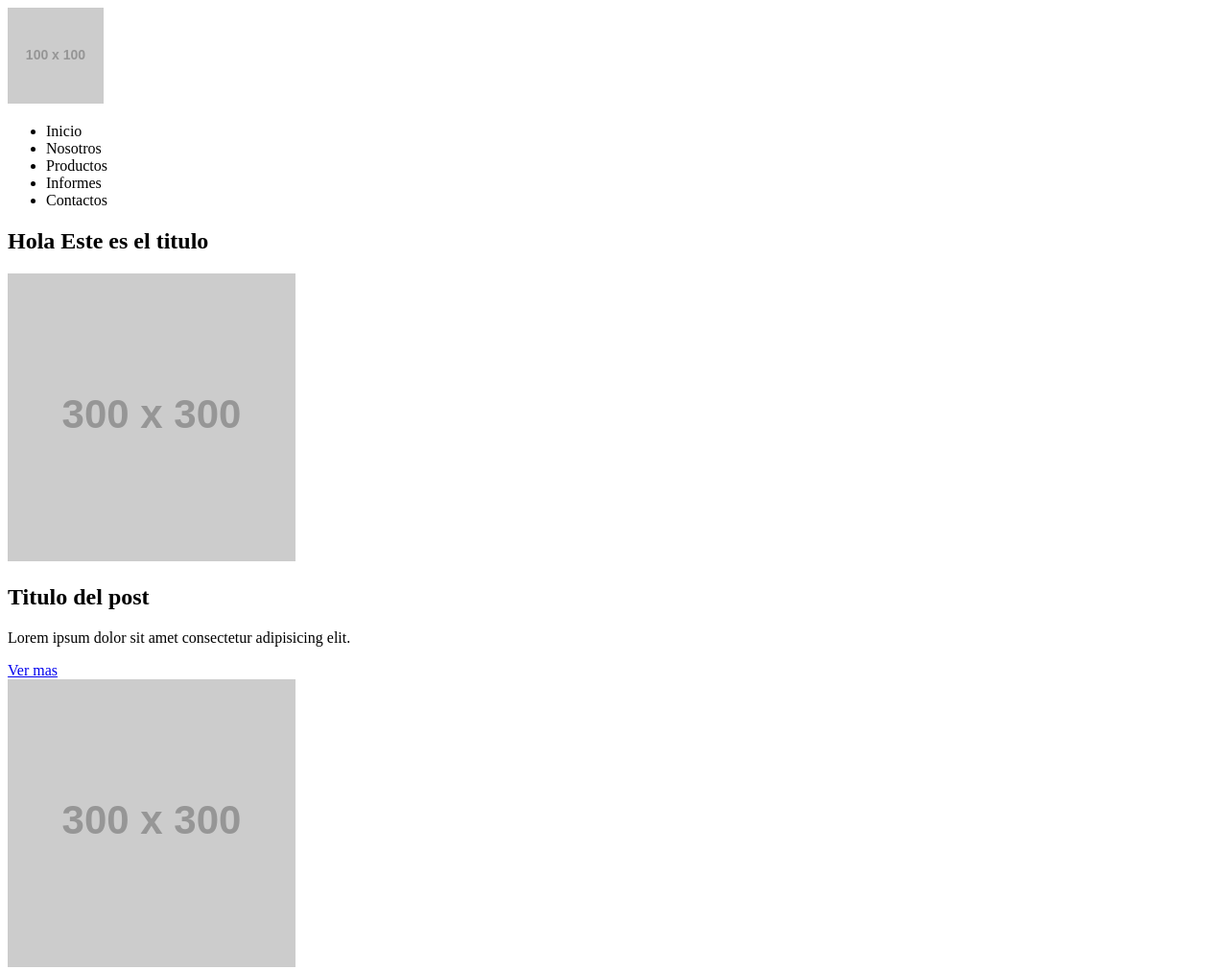
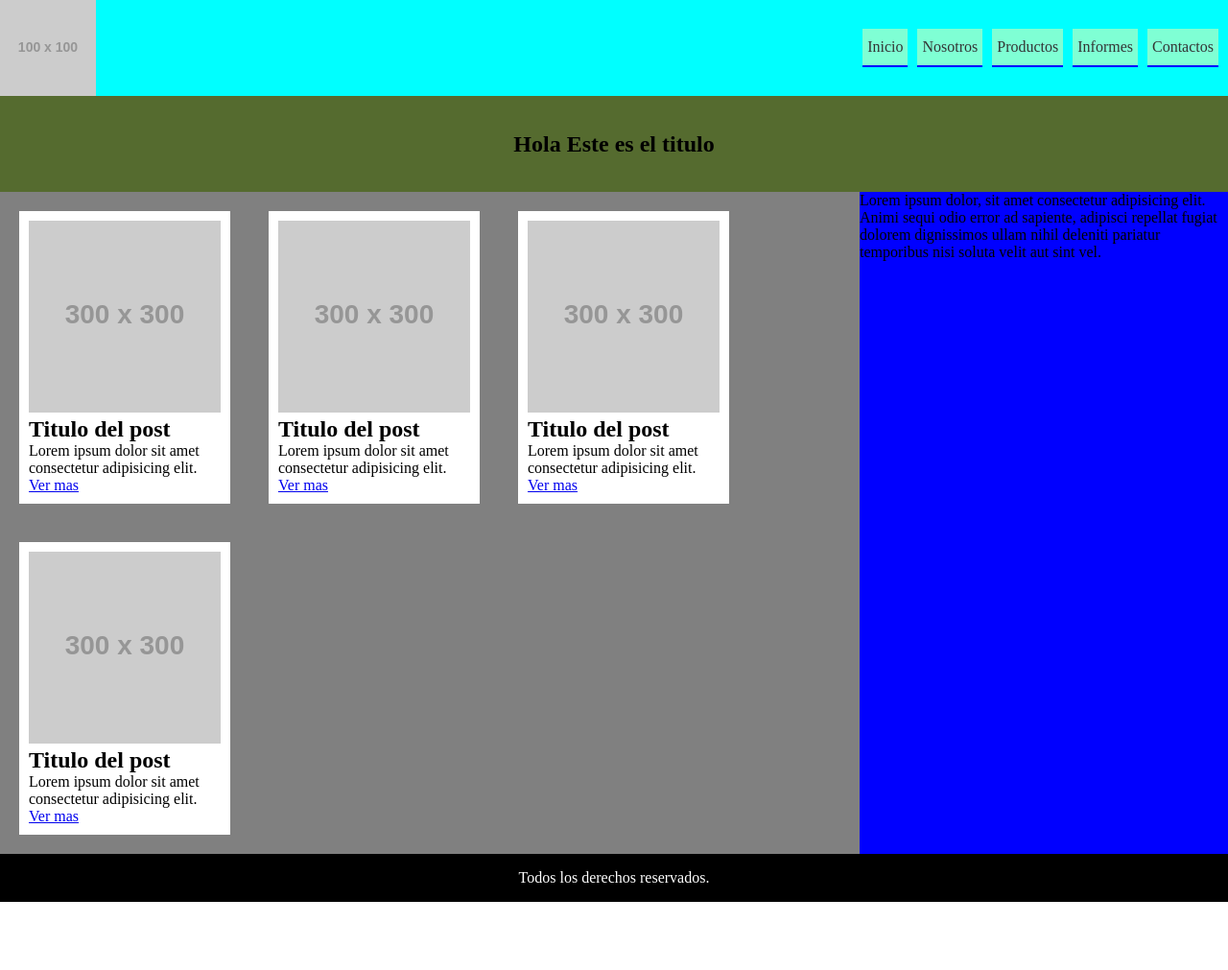
Before and after one commit to alexandersr92/clase_html_css, a plain HTML site: page index.html in a window 1280 px wide. Shown: the top 1011 px of the page at 96% size. After the commit the page ends 940 px from the top, so only its background shows below. Drawn offline with Linux system fonts and the light colour scheme; placeholder pictures from the web are drawn by us.

Commit message:
Terminado el css

```diff
--- a/css/app.css
+++ b/css/app.css
@@ -1,5 +1,81 @@
+*{
+    padding: 0;
+    margin: 0;
+}
+.header{
+    background-color: aqua;
+    display: flex;
+    flex-direction: row;
+    justify-content: space-between;
+    align-items: center;
+}
+.nav_main > ul{
+    padding: 0px;
+    display: flex;
+    flex-direction: row;
+}
+.nav_main > ul li{
+   list-style-type: none;
+   margin-right: 10px;
+}
+.nav_main > ul li a{
+  text-decoration: none;
+  color: #343434;
+  display: block;
+  background-color: aquamarine;
+  padding: 10px 5px;
+  border-bottom: solid 2px blue;
+ }
+ .nav_main > ul li a:hover{
+     background-color: blueviolet;
+     color: white;
+ }
 
+ .contenedor{
+    background-color: gray;
+    display: flex;
+    justify-content: space-between;
+    width: 100%;
+ }
+ aside{
+     max-width: 30%;
+     background-color: blue;
+ }
+ .contenido_principa{
+     max-width: 70%;
+ }
 
+ .banner{
+    background-color: darkolivegreen;
+    height: 100px;
+    display: flex;
+    justify-content: center;
+    align-items: center;
+ }
+ .articulos{
+     display: flex;
+     flex-direction: row;
+     flex-wrap: wrap;
+
+ }
+ article{
+     max-width: 200px;
+     background-color: white;
+     padding: 10px;
+     margin: 20px;
+ }
+ article img{
+     max-width: 100%;
+ }
+ footer{
+     background-color: black;
+     color: white;
+     display: flex;
+     justify-content: center;
+     align-items: center;
+     height: 50px;
+     width: 100%;
+ }
 @media screen and (max-width: 400px) {
     .caja{
         max-width: 100%;
--- a/index.html
+++ b/index.html
@@ -13,18 +13,19 @@
         <img src="http://via.placeholder.com/100x100" alt="Logo">
         <nav class="nav_main">
             <ul>
-                <li>Inicio</li>
-                <li>Nosotros</li>
-                <li>Productos</li>
-                <li>Informes</li>
-                <li>Contactos</li>
+                <li><a href="#">Inicio</a></li>
+                <li><a href="#">Nosotros</a></li>
+                <li><a href="#">Productos</a></li>
+                <li><a href="#">Informes</a></li>
+                <li><a href="#">Contactos</a></li>
             </ul>
         </nav>
     </header>
+    <section class="banner">
+        <h1>Hola Este es el titulo</h1>
+    </section>
     <div class="contenedor">
-        <section class="banner">
-            <h1>Hola Este es el titulo</h1>
-        </section>
+
         <div class="contenido_principa">
             <section class="articulos">
                 <article>
@@ -52,10 +53,14 @@
                     <a href="#">Ver mas</a>
                 </article>
             </section>
-            <aside>
-                <p>Lorem ipsum dolor, sit amet consectetur adipisicing elit. Animi sequi odio error ad sapiente, adipisci repellat fugiat dolorem dignissimos ullam nihil deleniti pariatur temporibus nisi soluta velit aut sint vel.</p>
-            </aside>
+
         </div>
+        <aside>
+            <p>Lorem ipsum dolor, sit amet consectetur adipisicing elit. Animi sequi odio error ad sapiente, adipisci repellat fugiat dolorem dignissimos ullam nihil deleniti pariatur temporibus nisi soluta velit aut sint vel.</p>
+        </aside>
     </div>
+    <footer>
+        Todos los derechos reservados.
+    </footer>
 </body>
 </html>
```
